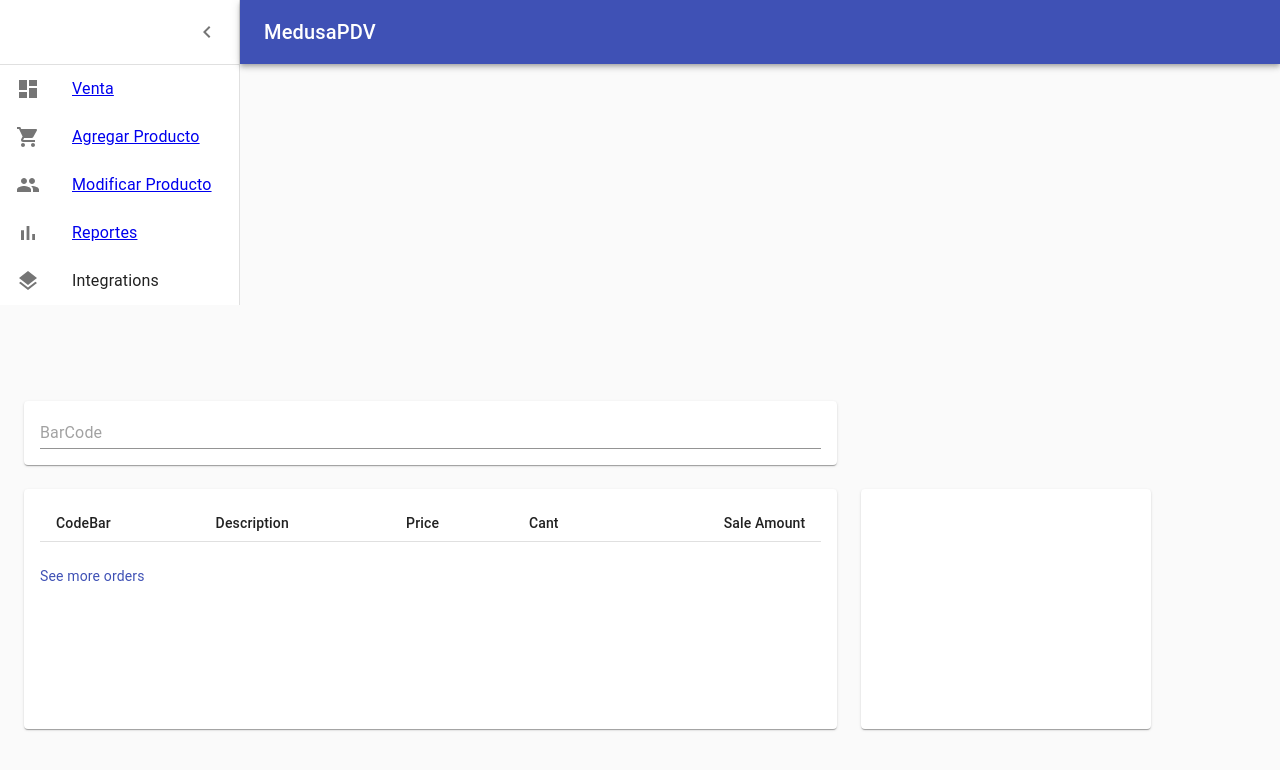
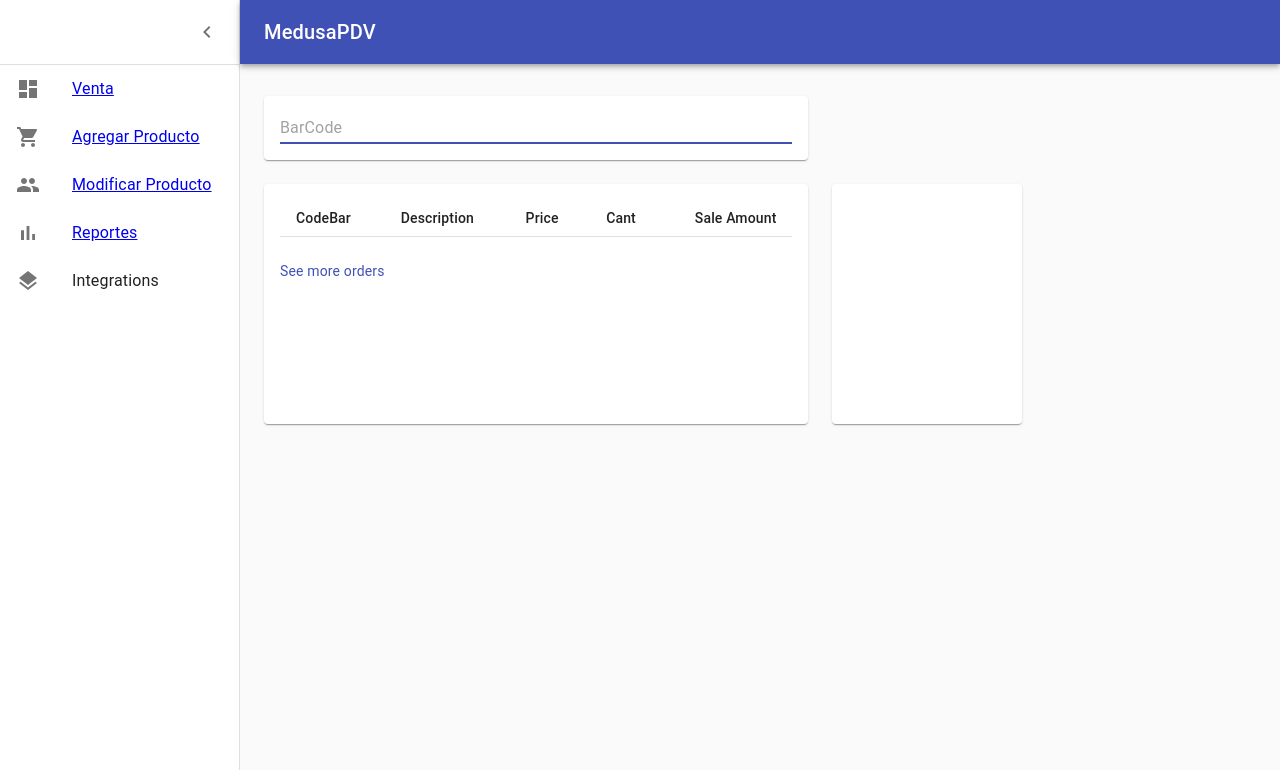
Before and after one commit to mkfuentes/medusa, a React (Create React App) app: page /sell in a window 1280 px wide. Shown: the top 770 px of the page. Built offline with nearby package versions, Linux system fonts and the light colour scheme; the HTML template or start-up script is replaced by a standard one.

Commit message:
fixes and more fixes

```diff
--- a/src/App.js
+++ b/src/App.js
@@ -4,13 +4,12 @@ import Add from "./views/Add";
 import Edit from "./views/Edit";
 import Resumen from "./views/Resumen";
 import { BrowserRouter, Switch, Route } from "react-router-dom";
-import Dashboard from './components/DashBoard'
 
 function App() {
   return (
     <BrowserRouter>
       <div className="App">
-      <Dashboard />
+
           <Switch>
           <React.Fragment>
           <Route path="/" component={Resumen} exact />
--- a/src/components/FormAdd.jsx
+++ b/src/components/FormAdd.jsx
@@ -76,7 +76,9 @@ export default function Add(props) {
   const classes = useStyles();
 
   return (
+
     <Container component="main" maxWidth="xs">
+
       <CssBaseline />
       <div className={classes.paper}>
         <Avatar className={classes.avatar}>
--- a/src/views/Resumen.jsx
+++ b/src/views/Resumen.jsx
@@ -5,6 +5,8 @@ import CssBaseline from "@material-ui/core/CssBaseline";
 import Container from "@material-ui/core/Container";
 import Grid from "@material-ui/core/Grid";
 import Paper from "@material-ui/core/Paper";
+import Dashboard from '../components/DashBoard'
+
 const drawerWidth = 240;
 
 const useStyles = makeStyles(theme => ({
@@ -69,6 +71,7 @@ export default function Resumen() {
 
   return (
     <div className={classes.root}>
+      <Dashboard/>
       <CssBaseline />
       <main className={classes.content}>
         <div className={classes.appBarSpacer} />
--- a/src/views/Sell.jsx
+++ b/src/views/Sell.jsx
@@ -1,4 +1,4 @@
-import React from "react";
+import React, { useState } from 'react'
 import clsx from "clsx";
 import { makeStyles } from "@material-ui/core/styles";
 import CssBaseline from "@material-ui/core/CssBaseline";
@@ -7,6 +7,7 @@ import Grid from "@material-ui/core/Grid";
 import Paper from "@material-ui/core/Paper";
 import Input from "@material-ui/core/Input";
 import Orders from "../components/Orders";
+import Dashboard from '../components/DashBoard'
 
 
 const useStyles = makeStyles(theme => ({
@@ -34,25 +35,50 @@ const useStyles = makeStyles(theme => ({
   }
 }));
 
-export default function Sell() {
+export default function Sell(props) {
+  const [codeBar,setCodeBar] = useState('')
+  function onSubmit (event) {
+    event.preventDefault()
+
+    if (props.onSubmit) {
+      props.onSubmit({
+        codeBar,
+      })
+    }
+
+    setCodeBar('')
+
+  }
+
+
+
   const classes = useStyles();
-
   const fixedHeightPaper = clsx(classes.paper, classes.fixedHeight);
 
   return (
-    <React.Fragment>
+
     <div className={classes.root}>
+      <Dashboard />
       <CssBaseline />
+      <form className={classes.form} noValidate
+        onSubmit={onSubmit}>
       <main className={classes.content}>
         <div className={classes.appBarSpacer} />
+
         <Container maxWidth="lg" className={classes.container}>
           <Grid container spacing={3}>
             {/* CodeBar */}
-            <Grid item xs={12} md={8}>
+
+            <Grid item xs={12} md={8} onSubmit={onSubmit}>
               <Paper className={classes.paper}>
-                <Input id="codebar" placeholder="BarCode" />
+                <Input id="codebar"
+                placeholder="BarCode"
+                autoFocus
+                value={codeBar}
+                onChange={(event) => setCodeBar(event.target.value)}/>
               </Paper>
             </Grid>
+
             {/* Orders */}
             <Grid item xs={12} md={8}>
               <Paper className={fixedHeightPaper}>
@@ -68,7 +94,8 @@ export default function Sell() {
           </Grid>
         </Container>
       </main>
+      </form>
     </div>
-    </React.Fragment>
+
   );
 }
```
Also changed, not shown: src/components/DashBoard.jsx (+2 -21 lines).
